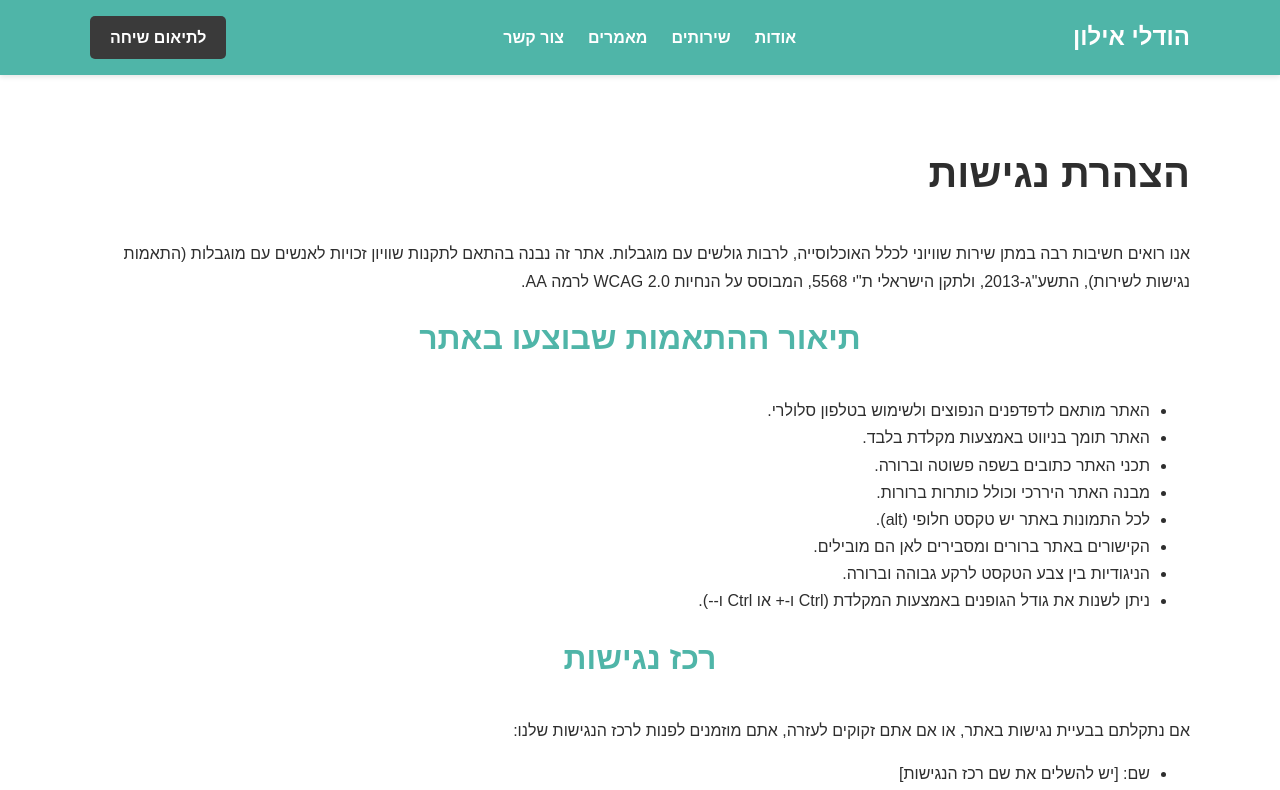
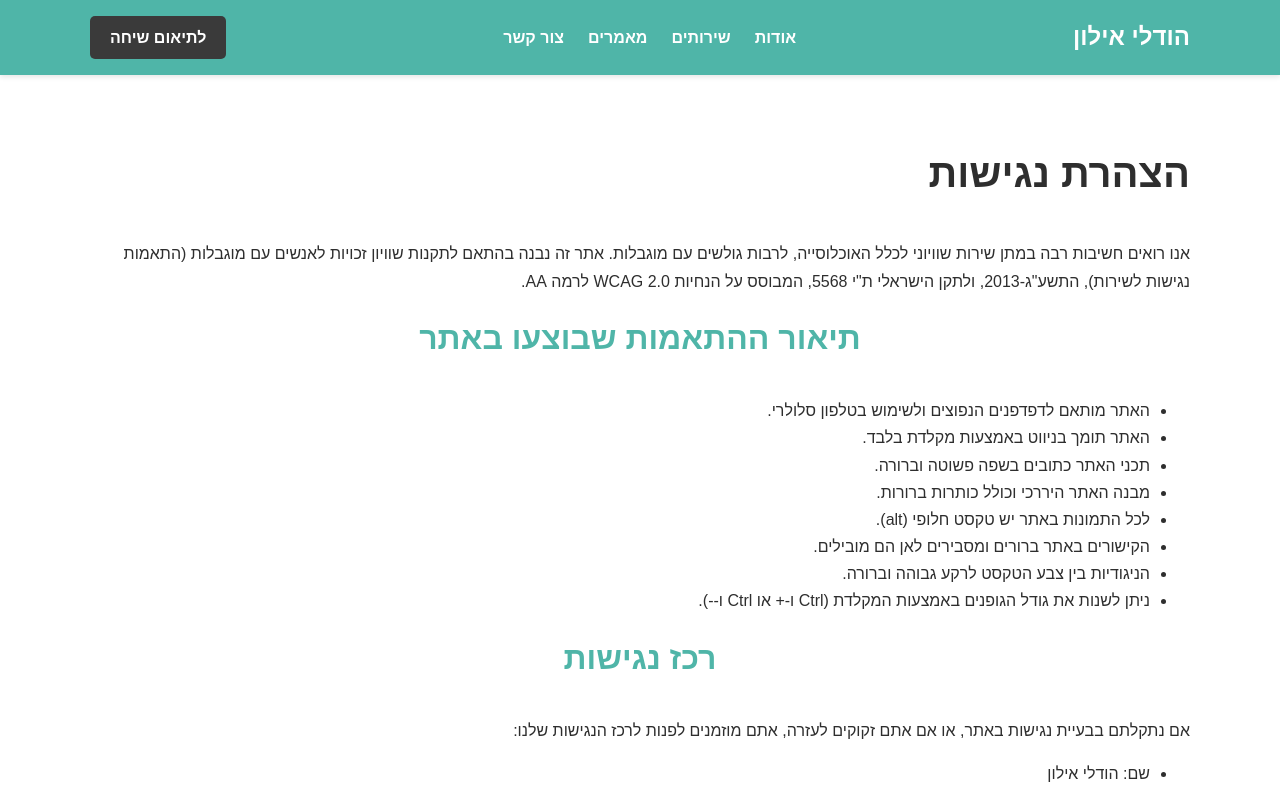
Before and after one commit to bendv2005/kesher-hori, a plain HTML site: page accessibility.html in a window 1280 px wide. Shown: the top 790 px of the page. Drawn offline with Linux system fonts and the light colour scheme.

Commit message:
docs: Update accessibility coordinator name

```diff
--- a/accessibility.html
+++ b/accessibility.html
@@ -44,7 +44,7 @@
         <h3>רכז נגישות</h3>
         <p>אם נתקלתם בבעיית נגישות באתר, או אם אתם זקוקים לעזרה, אתם מוזמנים לפנות לרכז הנגישות שלנו:</p>
         <ul>
-          <li>שם: [יש להשלים את שם רכז הנגישות]</li>
+          <li>שם: הודלי אילון</li>
           <li>דוא"ל: <a href="mailto:ayalonhodeli@gmail.com">ayalonhodeli@gmail.com</a></li>
           <li>טלפון: <a href="tel:+972586510056">058-6510056</a></li>
         </ul>
```
